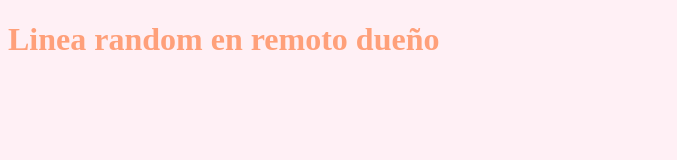
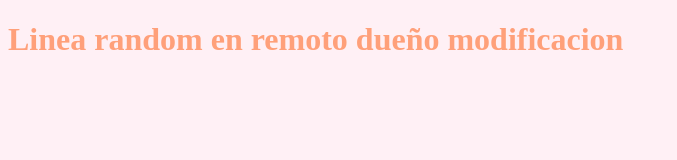
Before and after one commit to IagoAres2/DAW, a plain HTML site: page Index.html in a window 1280 px wide. Shown: the whole page, without its empty margins (0-677 px from the left). Drawn offline with Linux system fonts and the light colour scheme.

Commit message:
Modificación del codigo del fork

```diff
--- a/Index.html
+++ b/Index.html
@@ -4,5 +4,5 @@
 	<title>Ejercicio 4b</title>
 	<link rel="stylesheet" href="styles.css">
 </head>
-<h1>Linea random en remoto dueño</h1>
+<h1>Linea random en remoto dueño modificacion</h1>
 </html>
```
